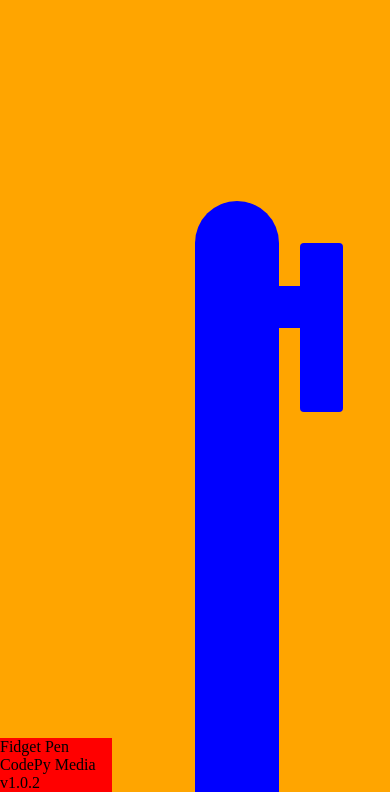
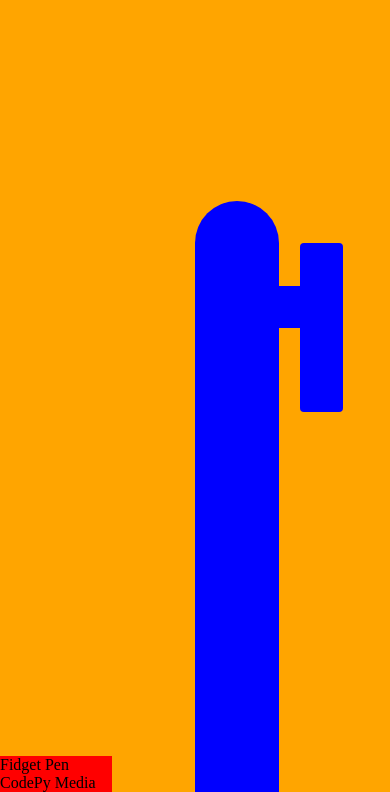
Before and after one commit to CodePy5/FidgetPen, a plain HTML site: page Fidget Pen/www/index.html in a window 390 px wide. Shown: the part 52-844 px from the top of the page. Drawn offline with Linux system fonts and the light colour scheme; files whose address does not match are found by name.

Commit message:
Remove version identifier

```diff
--- a/Fidget Pen/www/index.html
+++ b/Fidget Pen/www/index.html
@@ -95,7 +95,7 @@
 			<div id="pen" class="pen"></div>
 			<div id="clickLeg" class="pen movable"></div>
 			<div id="clicker" class="pen movable"></div>
-			<div id="codepy">Fidget Pen<br>CodePy Media<br>v1.0.2</div>
+			<div id="codepy">Fidget Pen<br>CodePy Media</div>
 			<div id="clicks">Clicks: 0</div>
 		</div>
         <audio src="click1.mp3" id="click1">
```
